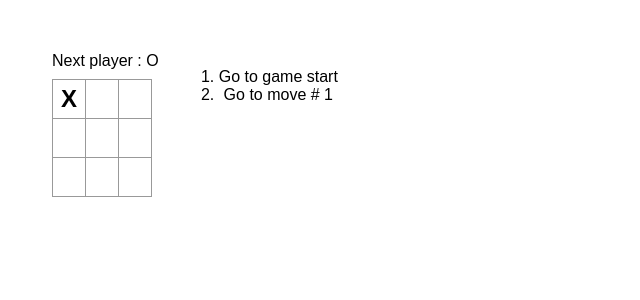
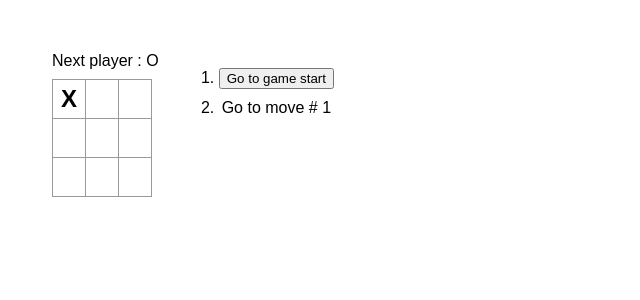
Before and after one commit to level1cr3/reactDoc, a React (Vite) app: page / in a window 1280 px wide. Both pictures are taken after a click on the button 69 px from the left and 99 px from the top of the page. Shown: the top 300 px of the page, without its empty margins (0-640 px from the left). Built offline with nearby package versions, Linux system fonts and the light colour scheme.

Commit message:
dynamic squares

```diff
--- a/src/tictactoe/Board.tsx
+++ b/src/tictactoe/Board.tsx
@@ -30,27 +30,26 @@ const Board = ({ xIsNext, squares, onPlay }: Props) => {
     status = `Next player : ${xIsNext ? "X" : "O"}`;
   }
 
+  const squareElements = squares.map((square, index) => (
+    <Square
+      key={index}
+      value={square}
+      onSquareClick={() => handleClick(index)}
+    />
+  ));
+
+  const elements = [0, 1, 2].map((_, index) => {
+    return (
+      <div key={index} className={styles["board-row"]}>
+        {squareElements.slice(index * 3, (index + 1) * 3)}
+      </div>
+    );
+  });
+
   return (
     <>
       <div className={styles.status}>{status}</div>
-
-      <div className={styles["board-row"]}>
-        <Square value={squares[0]} onSquareClick={() => handleClick(0)} />
-        <Square value={squares[1]} onSquareClick={() => handleClick(1)} />
-        <Square value={squares[2]} onSquareClick={() => handleClick(2)} />
-      </div>
-
-      <div className={styles["board-row"]}>
-        <Square value={squares[3]} onSquareClick={() => handleClick(3)} />
-        <Square value={squares[4]} onSquareClick={() => handleClick(4)} />
-        <Square value={squares[5]} onSquareClick={() => handleClick(5)} />
-      </div>
-
-      <div className={styles["board-row"]}>
-        <Square value={squares[6]} onSquareClick={() => handleClick(6)} />
-        <Square value={squares[7]} onSquareClick={() => handleClick(7)} />
-        <Square value={squares[8]} onSquareClick={() => handleClick(8)} />
-      </div>
+      {elements}
     </>
   );
 };
--- a/src/tictactoe/Game.tsx
+++ b/src/tictactoe/Game.tsx
@@ -19,12 +19,17 @@ const Game = () => {
   };
 
   const moves = history.map((_, move) => {
-    let description = move > 0 ? `Go to move # ${move}` : `Go to game start`;
-    return (
-      <li key={move} onClick={() => jumpTo(move)}>
+    const description = move > 0 ? `Go to move # ${move}` : `Go to game start`;
+    const isCurrentMove = history.length - 1 === move;
+    const moveControl = isCurrentMove ? (
+      <span>{description}</span>
+    ) : (
+      <button onClick={() => jumpTo(move)} style={{ marginBlockEnd: "10px" }}>
         {description}
-      </li>
+      </button>
     );
+
+    return <li key={move}>{moveControl}</li>;
   });
 
   return (
```
